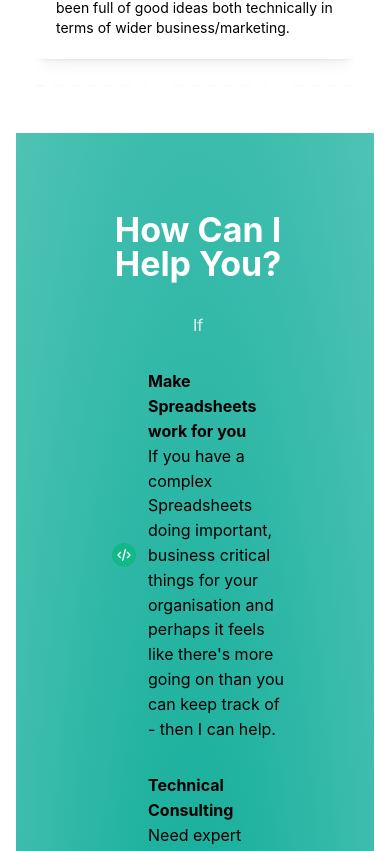
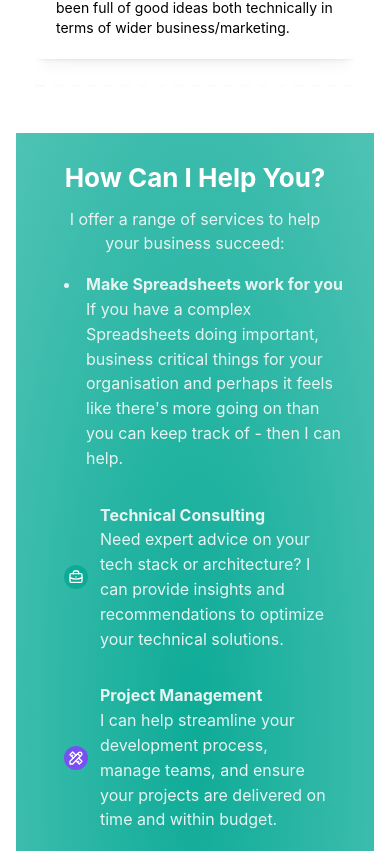
Before and after one commit to tdobson/www.tdobson.net, a Next.js app: page / in a window 390 px wide. Shown: the part 4872-5723 px from the top of the page. Built offline with nearby package versions, Linux system fonts and the light colour scheme.

Commit message:
feat: Improve responsiveness of CanIHelpYou component

```diff
--- a/components/CanIHelpYou/CanIHelpYou.module.css
+++ b/components/CanIHelpYou/CanIHelpYou.module.css
@@ -1,19 +1,22 @@
 .wrapper {
   min-height: rem(400px);
-  padding-bottom: calc(var(--mantine-spacing-xl) * 1);
   background-image: radial-gradient(
           var(--mantine-color-blue-6) 0%,
           var(--mantine-color-blue-4) 100%
   );
-  padding: calc(var(--mantine-spacing-xl) * 2.5);
+  padding: calc(var(--mantine-spacing-xl) * 2);
 
   display: flex;
   flex-direction: column;
   align-items: center;
   justify-content: center;
 
-  @media (max-width: var(--mantine-breakpoint-sm)) {
-    padding: calc(var(--mantine-spacing-xl) * 1.5);
+  @media (max-width: $mantine-breakpoint-sm) {
+    padding: var(--mantine-spacing-xl);
+  }
+
+  @media (max-width: 360px) {
+    padding: var(--mantine-spacing-md);
   }
 }
 
@@ -26,8 +29,9 @@
 
 .description {
   color: var(--mantine-color-blue-0);
-  max-width: rem(300px);
+  max-width: rem(600px);
   text-align: center;
+  margin: 0 auto;
 
   @media (max-width: $mantine-breakpoint-sm) {
     max-width: 100%;
@@ -36,7 +40,7 @@
 
 .list {
   color: var(--mantine-color-blue-0);
-  max-width: rem(300px);
+  max-width: rem(600px);
   text-align: left;
   margin: 0 auto;
 
--- a/components/CanIHelpYou/CanIHelpYou.tsx
+++ b/components/CanIHelpYou/CanIHelpYou.tsx
@@ -1,5 +1,5 @@
 import React from 'react';
-import { Text, Title, Container, List, ThemeIcon } from '@mantine/core';
+import { Text, Title, Container, List, ThemeIcon, Stack } from '@mantine/core';
 import { IconCode, IconBriefcase, IconTools, IconBusinessplan } from '@tabler/icons-react';
 import styles from './CanIHelpYou.module.css';
 
@@ -7,20 +7,17 @@ export function CanIHelpYou() {
   return (
     <div className={styles.wrapper}>
       <Container size="lg">
-        <Title className={styles.title}>How Can I Help You?</Title>
-        <Text className={styles.description} mt="xl" mb="xl">
-          If
+        <Stack spacing="xl">
+          <Title className={styles.title} order={2}>How Can I Help You?</Title>
+          <Text className={styles.description}>
+            I offer a range of services to help your business succeed:
           </Text>
 
           <List
             spacing="xl"
             size="md"
             center
-          icon={
-            <ThemeIcon color="teal" size={24} radius="xl">
-              <IconCode size="1rem" />
-            </ThemeIcon>
-          }
+            className={styles.list}
           >
           <List.Item>
             <Text fw={700}>Make Spreadsheets work for you</Text>
@@ -72,6 +69,7 @@ export function CanIHelpYou() {
           <Text className={styles.description} mt="xl">
             My approach is tailored to your specific needs, ensuring that you get the most value out of our collaboration. Whether you're a startup looking to establish your online presence or an established company aiming to optimize your digital strategy, I'm here to help you succeed.
           </Text>
+        </Stack>
       </Container>
     </div>
   );
```
Lines whose indentation alone changed are shown as unchanged.
